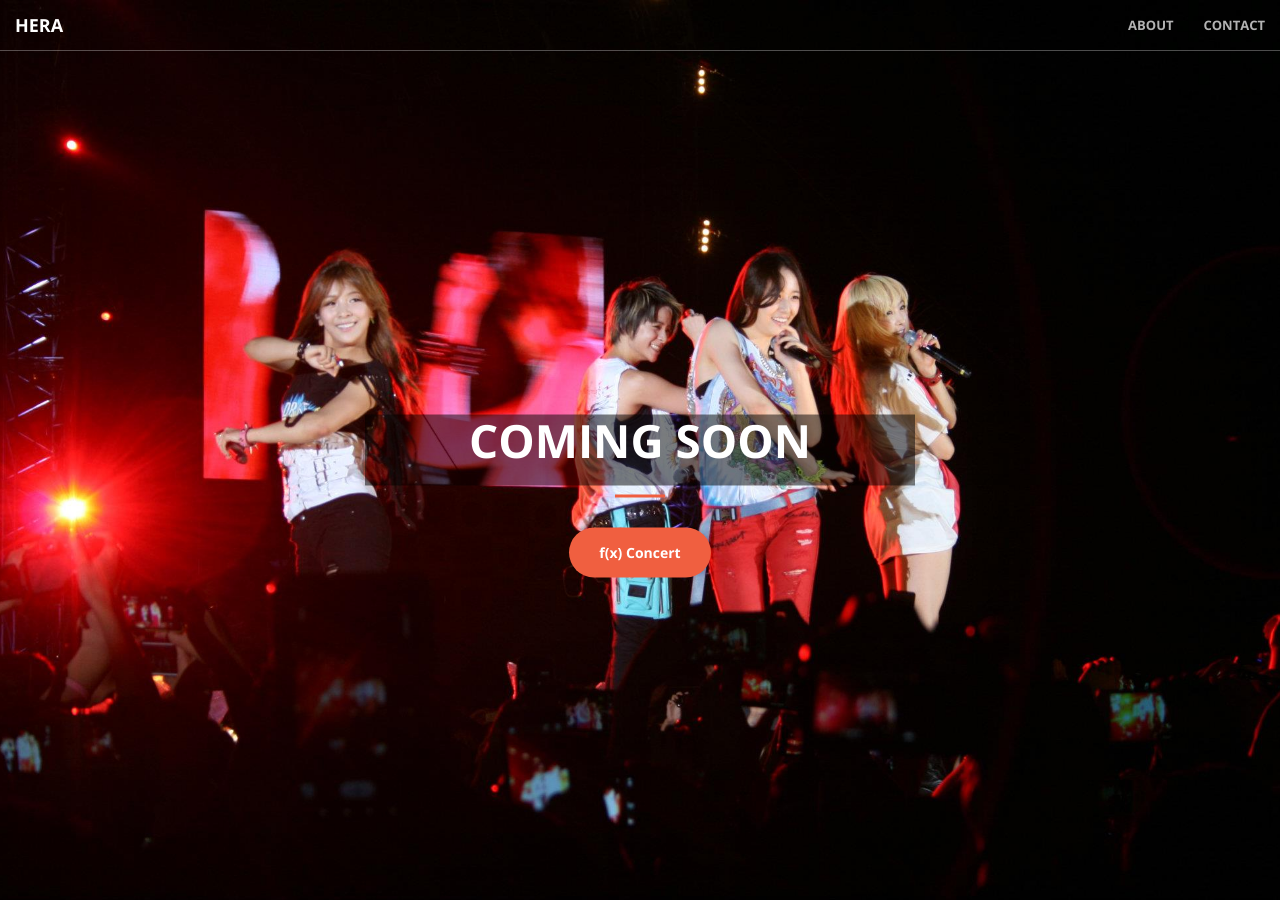
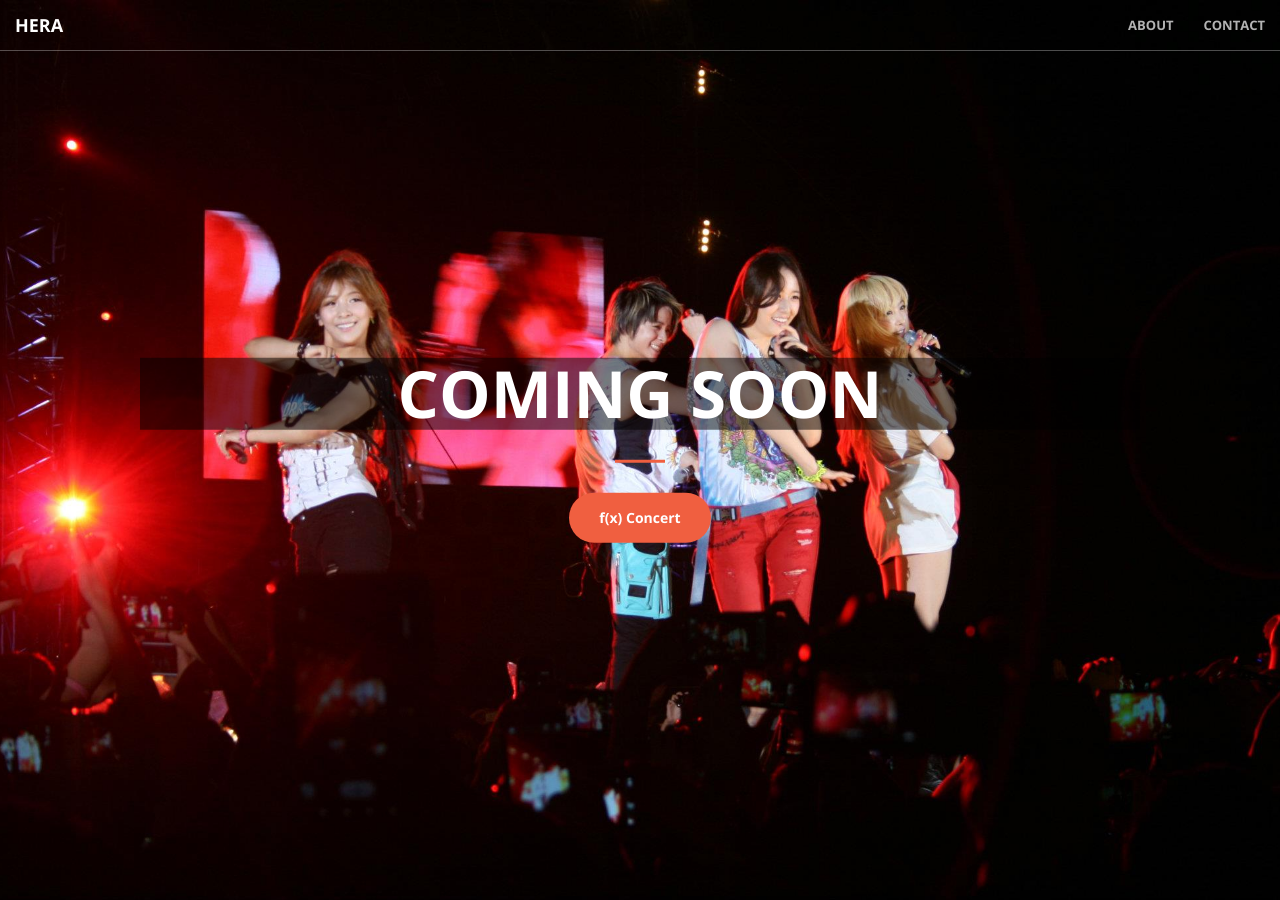
Before and after one commit to ynhera/ynhera.github.io, a Jekyll site: the page built from index.html, in a window 1280 px wide and 900 px high. Built offline with Jekyll 4.4.1, drawn with Linux system fonts in a browser that asks for light colours.

Commit message:
modify slogan

```diff
--- a/_includes/header.html
+++ b/_includes/header.html
@@ -1,11 +1,10 @@
 <header>
     <div class="header-content">
         <div class="header-content-inner">
-          <div class="slogan"><h1>Coming Soon</h1>
+          <h1 class="slogan">Coming Soon</h1>
             <hr>
             <!-- <p>Start Bootstrap can help you build better websites using the Bootstrap CSS framework! Just download your template and start going, no strings attached!</p> -->
            <a class="btn btn-primary btn-xl page-scroll">f(x) Concert</a>
-          </div>
         </div>
     </div>
 </header>
--- a/_sass/_base.scss
+++ b/_sass/_base.scss
@@ -28,8 +28,8 @@ a {
 }
 
 .slogan {
-    width: 550px;
-    height: 71px;
+    // width: 550px;
+    // height: 71px;
     background-color: rgba(0,0,0,0.5);
     margin-left: auto;
     margin-right: auto;
```
